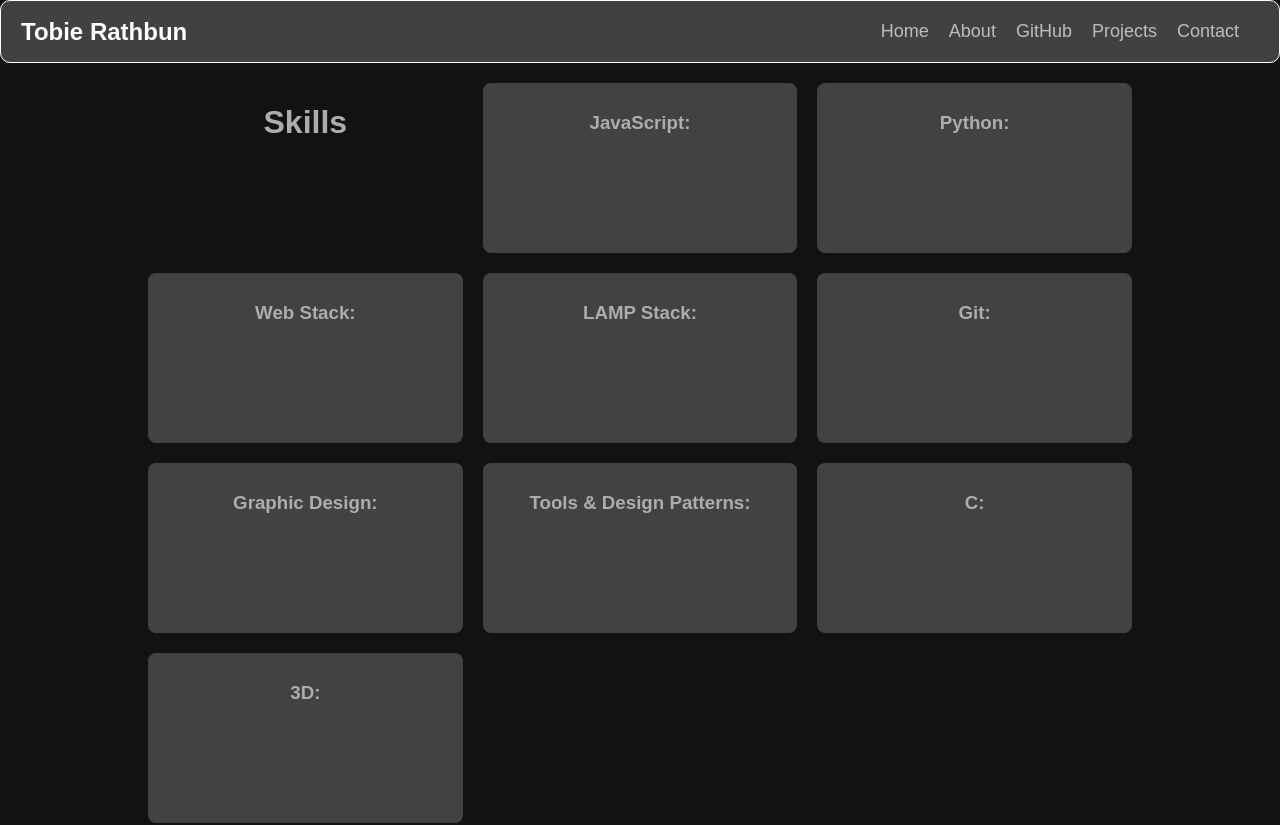
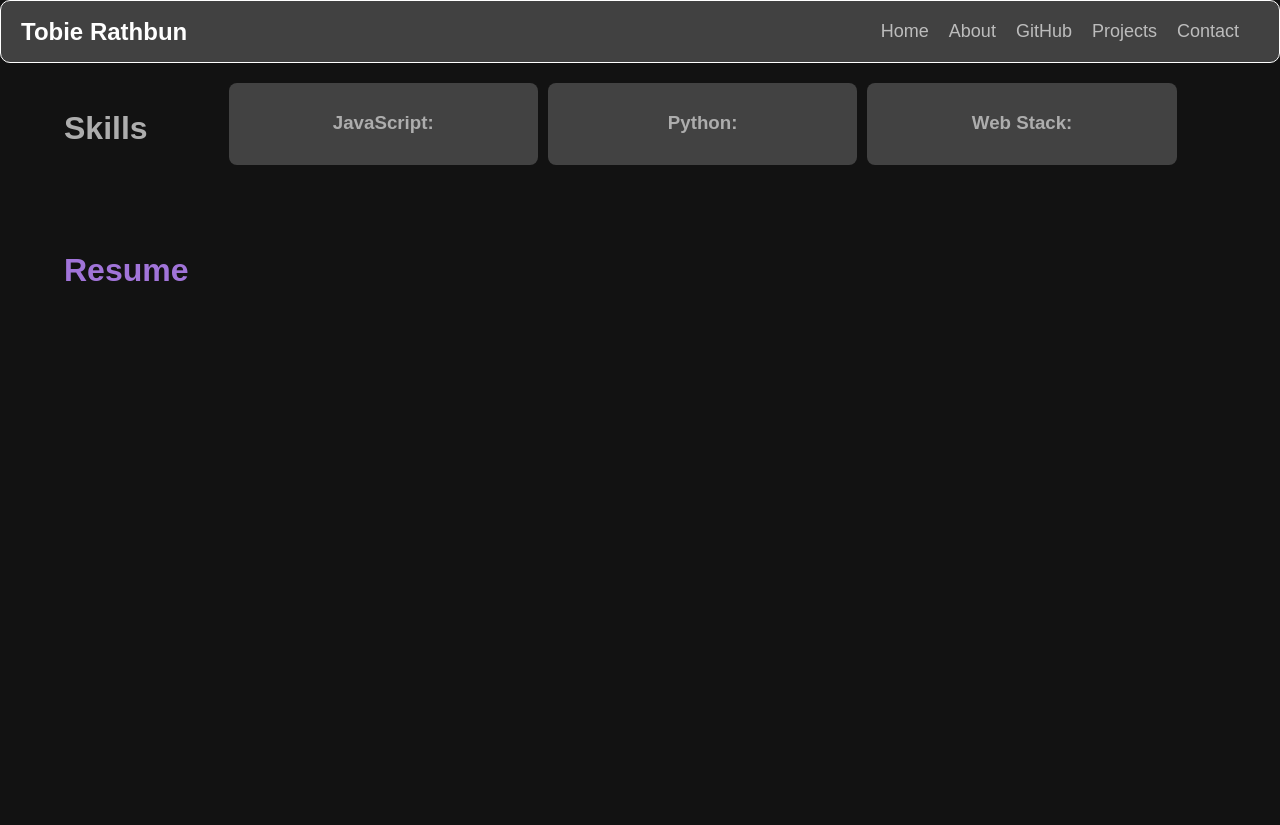
Before and after one commit to Tobie-Rathbun/React-Portfolio--Next.js-, a Next.js app: page /about in a window 1280 px wide. Shown: the top 825 px of the page. After the commit the page ends 800 px from the top, so only its background shows below. Built offline with nearby package versions, Linux system fonts and the light colour scheme.

Commit message:
simplified skills

```diff
--- a/src/app/about/page.tsx
+++ b/src/app/about/page.tsx
@@ -1,112 +1,57 @@
+import Link from "next/link";
+
 export const dynamic = 'force-dynamic';
 
 export default function About() {
   return (
     <div className="-page">
+      <div className="skills-container">
+        <div className="skills-text">
+          <h1>
+            <span>Skills</span>
+          </h1>
+          <h1>
+            <span className="link">
+            <Link href="/resume" className="resume-link">
+              Resume
+            </Link>
+            </span>
+          </h1>
+        </div>
+
         <div className="skills">
-            <h1>Skills</h1>
           <div className="skill-category">
             <h3>JavaScript:</h3>
             <ul className="skill-list">
-                <li>• Application Engineering and Depoloyment (React + JSX)</li>
-                <li>• Database API and Management (sqlite3 + JSON + Express) </li>
-                <li>• Package and Deploy to Cloud Services (Babel + Webpack + Dependencies) </li>
-                <li>• 3D Animations and Interactivity (Babylon + Three.js)</li>
-                <li>• Quick HTML Modifications (jQuery) </li>
-                <li>• Add Static Typing to JS (TypeScript)</li>
-                <li>• Managing Dependencies and Accessing Database on Server-side API(Node + npm)</li>
+              <li>• Web Deployment</li>
+              <li>• React, JSX</li>
+              <li>• TypeScript</li>
+              <li>• 3D with Babylon</li>
+              <li>• Managing Packages</li>
             </ul>
           </div>
           <div className="skill-category">
             <h3>Python:</h3>
             <ul className="skill-list">
-              <li>• Data Management, Data Type Conversion, File Names Management</li>
-              <li>• Socket-based Networking (socket, default library)</li>
-              <li>• Machine Learning (TensorFlow)</li>
-              <li>• Error Logging, Test Automation,  (assert + pytest)</li>
-              <li>• Data Visualization (GraphQL + matplotlib)</li>
-              <li>• Data Compression &Encryption (zlib + cryptography)</li>
-              <li>• Virtual Environments (venv)</li>
-              <li>• Library Management (pip)</li>
-              <li>• Raspberry Pi 2B+ and 3B+ (Electrical Engineering + Python)</li>
+              <li>• File Management</li>
+              <li>• Socket Networking</li>
+              <li>• Machine Learning</li>
+              <li>• Data Visualization</li>
+              <li>• Raspberry Pi</li>
             </ul>
           </div>
           <div className="skill-category">
             <h3>Web Stack:</h3>
             <ul className="skill-list">
-              <li>• HTML5 (Ole Reliable)</li>
-              <li>• Reusable Styles and Animations (CSS & Exensions)</li>
-              <li>• Front-end and Back-end Scripting (JavaScript + React)</li>
-              <li>• API Design (JavaScript, PHP, JSON, SQL)</li>
-              <li>• Bootstrap (Rapid Web Development)</li>
-              <li>• Website Migration (Location and Dependencies)</li>
-              <li>• User Experience Design (Graphic Design and Accessibility)</li>
-            </ul>
-          </div>
-          <div className="skill-category">
-            <h3>LAMP Stack:</h3>
-            <ul className="skill-list">
-              <li>• MariaDB (SQL) Database Management</li>
-              <li>• PHP & Apache Web Applications (LAMP + XAMPP)</li>
-              <li>• Linux BASH & Terminal Commands (Pop!_OS)</li>
-            </ul>
-          </div>
-          <div className="skill-category">
-            <h3>Git:</h3>
-            <ul className="skill-list">
-              <li>• Version Control & Pull Requests</li>
-              <li>• Branch Management</li>
-              <li>• Team Coordination</li>
-              <li>• Terminal Commands in CMD and PowerShell</li>
-              <li>• Push, Pull, Merge, Fetch, Checkout</li>
-            </ul>
-          </div>
-          <div className="skill-category">
-            <h3>Graphic Design:</h3>
-            <ul className="skill-list">
-              <li>• Adobe Illustrator Vector Design</li>
-              <li>• Adobe Photoshop Image Editing</li>
-              <li>• Web Application Wireframing</li>
-              <li>• User Interface Design</li>
-            </ul>
-          </div>
-          <div className="skill-category">
-            <h3>Tools & Design Patterns:</h3>
-            <ul className="skill-list">
-              <li>• Kanban (Azure DevOps, Github)</li>
-              <li>• Agile (Responsive Team Structure with Incremenetal Improvements)</li>
-              <li>• Scrum (Team Collaboration + Feedback)</li>
-              <li>• CI/CD (Continuous Delivery Towards Production)</li>
-              <li>• Microservices (Small Interoperating Systems)</li>
-              <li>• A/B Testing (Version Comparison, Data or Site Migration)</li>
-            </ul>
-          </div>
-          <div className="skill-category">
-            <h3>C:</h3>
-            <ul className="skill-list">
-              <li>• Basic Application Design (C + C++)</li>
-              <li>• Basic GUI (ImGUI))</li>
-              <li>• Basic GUI in Visual Studio (C# + WPF))</li>
-            </ul>
-          </div>
-          <div className="skill-category">
-            <h3>3D:</h3>
-            <ul className="skill-list">
-              <li>• Rendering to Web (Three.js + Babylon + webGL)</li>
-              <li>• DirectX (3D Desktop Rendering)</li>
+              <li>• Back-end, Front-end</li>
+              <li>• HTML5, CSS</li>
+              <li>• JavaScript</li>
+              <li>• PHP, Apache, SQL</li>
             </ul>
           </div>
         </div>
-        <div className="resume">
-          <h1>Check Out my Actual Resume</h1>
-          <object
-            data="/Tobie Rathbun Resume August 2024.pdf"
-            type="application/pdf"
-            width="100%"
-            height="600px">
-            <p>Your browser does not support viewing PDFs. <a href="/Tobie Rathbun Resume August 2024.pdf">Download the resume</a>.</p>
-          </object>
       </div>
     </div>
+
   );
 }
--- a/src/app/globals.css
+++ b/src/app/globals.css
@@ -363,9 +363,11 @@ button:active, input[type="text"]:active, input[type="password"]:active {
 /* Skills Grid Container */
 .skills {
   display: grid;
-  grid-template-columns: repeat(auto-fit, minmax(240px, 1fr));
-  gap: 20px;
+  grid-template-columns: repeat(auto-fit, minmax(30%, 1%));
+  gap: 10px;
   padding: 20px; /* Adds padding around the grid for better spacing */
+  margin-left: 0%;
+  flex-grow: 1; /* Allow the skills grid to take available space */
 }
 
 /* Skill Category Styles */
@@ -376,7 +378,10 @@ button:active, input[type="text"]:active, input[type="password"]:active {
   padding: 10px;
   border-radius: 8px;
   overflow: hidden; /* Keeps the expanding content within the box */
-  min-height: 150px; /* Set a minimum height to prevent cutting off content */
+  min-height: 3%; /* Set a minimum height to prevent cutting off content */
+  transition: background 5s ease-in-out; /* Smooth background color transition */
+  transition: max-height 0.5s ease-in, padding 0.25s ease-in, margin 0.5s ease-in-out;
+  transition: max-height 2s ease-out, padding 1s ease-out; /* Smooth transition for max-height and padding */
 }
 
 .skill-category h3 {
@@ -390,13 +395,85 @@ button:active, input[type="text"]:active, input[type="password"]:active {
   margin-top: 0;
   max-height: 0; /* Start with zero height */
   overflow: hidden; /* Hide content initially */
-  transition: max-height 0.5s ease-in-out, padding 0.5s ease-in-out; /* Smooth transition for max-height and padding */
+  transition: max-height 0.5s ease-in, padding 0.25s ease-in, margin 0.5s ease-in-out, background 5s ease-in-out;
+  transition: max-height 2s ease-out, padding 1s ease-out; /* Smooth transition for max-height and padding */
 }
 
 .skill-category:hover .skill-list {
   max-height: 500px; /* Set a consistent max-height for all skill lists */
   padding: 10px; /* Add padding during hover */
 }
+.skill-category:hover {
+  background: var(--accent-color);
+}
+
+.skill-list {
+  text-align: left;
+}
+
+.skills-container {
+  display: flex;
+  justify-content: space-between; /* Align text and grid on the same row */
+  align-items: flex-start; /* Align items to the top */
+  gap: 20px; /* Add spacing between the two sections */
+}
+
+.skills-text {
+  display: flex;
+  flex-direction: column; /* Stack "Skills" and "Resume" vertically */
+  text-align: left; /* Align text to the left */
+  flex-shrink: 0; /* Prevent shrinking of the text container */
+  margin-left: 5%;
+  margin-top: 2%;
+}
+
+.resume {
+  width: 75%;
+  text-align: center;
+  margin: 0 auto;
+  margin-top: 10%;
+  position: absolute;
+}
+
+.resume-link {
+  color: var(--accent-color); /* Use an accent color */
+  text-decoration: none; /* Remove underline */
+  transition: color 0.3s ease; /* Smooth hover effect */
+  margin-top: 50%;
+}
+
+.resume-link:hover {
+  color: var(--accent-hover-color); /* Change color on hover */
+  text-decoration: underline; /* Optional underline on hover */
+}
+
+
+.-page {
+  text-align: center;
+  margin: 0 auto;
+  width: 100%; /* Adjust width as needed */
+}
+
+.-page h1 {
+  font-size: 2em;
+}
+
+.-page p {
+  margin: 10px 0;
+}
+
+.-page a {
+  text-decoration: none;
+  color: #007bff; /* Customize link color */
+}
+
+.-page a:hover {
+  text-decoration: underline;
+}
+
+
+
+
 
 
 #root {
@@ -511,28 +588,6 @@ button:active, input[type="text"]:active, input[type="password"]:active {
   font-size: 12px;
 }
 
-.-page {
-  text-align: center;
-  margin: 0 auto;
-  width: 80%; /* Adjust width as needed */
-}
-
-.-page h1 {
-  font-size: 2em;
-}
-
-.-page p {
-  margin: 10px 0;
-}
-
-.-page a {
-  text-decoration: none;
-  color: #007bff; /* Customize link color */
-}
-
-.-page a:hover {
-  text-decoration: underline;
-}
 
 
 .no-scroll {
--- a/src/components/SiteNavbar.tsx
+++ b/src/components/SiteNavbar.tsx
@@ -7,11 +7,25 @@ import { useState, useEffect } from "react";
 const SiteNavbar = () => {
   const [isLoading, setIsLoading] = useState(false);
   const [isDropdownOpen, setIsDropdownOpen] = useState(false);
+  const pathname = usePathname();
 
-  const handleLinkClick = () => {
+  const handleLinkClick = (event: React.MouseEvent<HTMLAnchorElement>) => {
+    const target = event.currentTarget as HTMLAnchorElement;
+    const href = target.getAttribute("href");
+
+
+    if (href === pathname) {
+      // Prevent unnecessary loading when clicking on the current page
+      event.preventDefault();
+      setIsDropdownOpen(false);
+      console.log("Already on the current page");
+      return;
+    }
+
     setIsLoading(true);
     setIsDropdownOpen(false); // Close dropdown when a link is clicked
   };
+
 
   const handleDropdownToggle = () => {
     setIsDropdownOpen(!isDropdownOpen);
@@ -53,6 +67,7 @@ const SiteNavbar = () => {
             </button>
             {isDropdownOpen && (
               <div className="dropdown-menu">
+
                 <Link href="/poker2d" className="nav-link" onClick={handleLinkClick}>
                   Poker 2D
                 </Link>
```
Also changed, not shown: src/app/resume/page.tsx (added, +17 -0 lines). Lines whose indentation alone changed are shown as unchanged.
